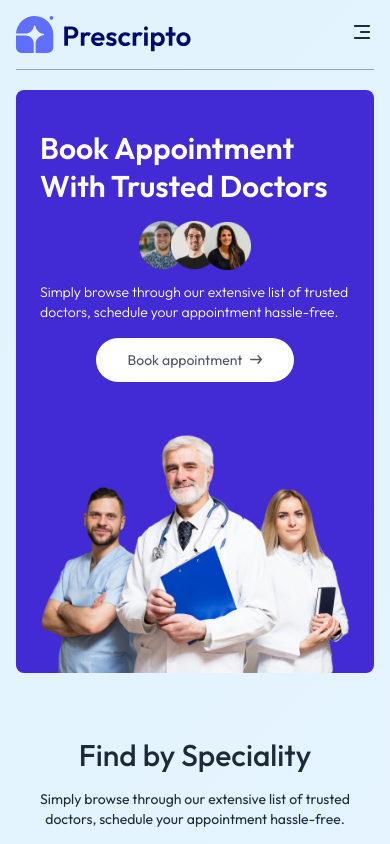
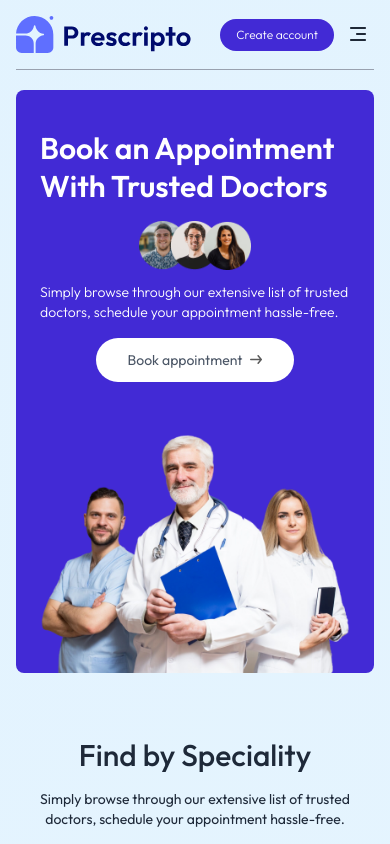
Before and after one commit to Ahmed-hesham95/Project-Final, a React (Vite) app: page / in a window 390 px wide. Shown: the top 844 px of the page. Built offline with nearby package versions, Linux system fonts and the light colour scheme.

Commit message:
اشةثي

```diff
--- a/src/components/Header.jsx
+++ b/src/components/Header.jsx
@@ -6,7 +6,7 @@ export default function Header() {
       {/* Left Side */}
       <div className="md:w-1/2 flex flex-col items-start justify-center gap-4 py-10 m-auto md:py-[10vw] md:mb-[-30px]">
         <p className="text-3xl md:text-4xl lg:text-5xl text-white font-semibold leading-tight md:leading-tight lg:leading-tight">
-          Book Appointment <br /> With Trusted Doctors
+          Book an Appointment <br /> With Trusted Doctors
         </p>
         <div className="flex flex-col md:flex-row items-center gap-3 text-white text-sm font-light">
           <img className="w-28" src={assets.group_profiles} alt="Group Profiles" />
--- a/src/components/Navbar.jsx
+++ b/src/components/Navbar.jsx
@@ -62,8 +62,8 @@ const Navbar = () => {
           </NavLink>
         </ul>
 
-        <div className="flex items-center gap-3">
-          <div className="flex items-center gap-3">
+        <div className="flex items-center gap-2 sm:gap-4">
+          <div className="flex items-center gap-2 sm:gap-4">
             {
               token
                 ? <div ref={dropdownRef} className="flex items-center gap-2 cursor-pointer group relative">
@@ -81,11 +81,11 @@ const Navbar = () => {
                     </div>
                   )}
                 </div>
-                : <button onClick={() => navigate('/login')} className="cursor-pointer bg-primary text-white px-8 py-3 rounded-full font-light hidden md:block">Create account</button>
+                : <button onClick={() => navigate('/login')} className="cursor-pointer bg-primary text-white px-4 py-2 sm:px-8 sm:py-3 rounded-full font-light text-xs sm:text-sm">Create account</button>
             }
           </div>
           <div className="md:hidden">
-            <button onClick={toggleMenu} className="cursor-pointer">
+            <button onClick={toggleMenu} className="cursor-pointer p-1">
               {
                 showMobileMenu ? <CgClose className="text-2xl text-[#1F2937]" /> : <CgMenuRightAlt className="text-2xl text-[#1F2937]" />
               }
--- a/src/pages/Home.jsx
+++ b/src/pages/Home.jsx
@@ -2,14 +2,17 @@ import Header from '../components/Header';
 import SpecialityMenu from '../components/SpecialityMenu.jsx';
 import TopDoctors from '../components/TopDoctors.jsx';
 import Banner from '../components/Banner.jsx';
+import { useState } from 'react';
 
 function Home() {
+  const [isUser] = useState((localStorage.getItem('token') || sessionStorage.getItem('token')));
+
   return (
     <div>
       <Header />
       <SpecialityMenu />
       <TopDoctors />
-      <Banner />
+      {!isUser && <Banner />}
     </div>
   );
 };
```
